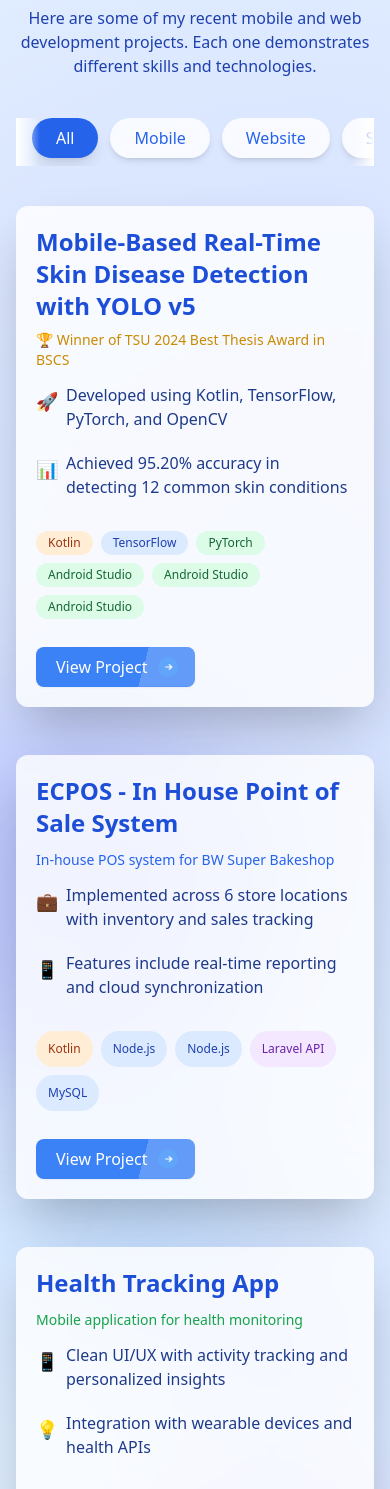
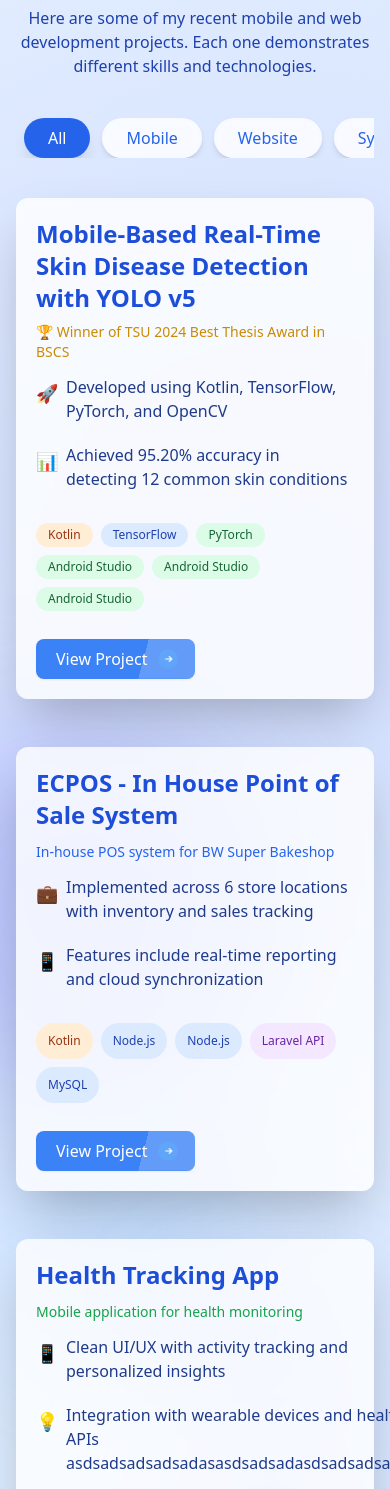
Before and after one commit to Raysantos22/Portfolio, a React (Vite) app: page / in a window 390 px wide. Shown: the part 1110-2599 px from the top of the page. Built offline with nearby package versions, Linux system fonts and the light colour scheme.

Commit message:
portoflio sample push2

```diff
--- a/src/Pages/Home/index.jsx
+++ b/src/Pages/Home/index.jsx
@@ -830,7 +830,7 @@ const ProjectModal = ({ project, isOpen, onClose, darkMode }) => {
         },
         {
           icon: "💡",
-          text: "Integration with wearable devices and health APIs "
+          text: "Integration with wearable devices and health APIs asdsadsadsadsadasasdsadsadasdsadsadsazasda"
         },
         {
           icon: "🔔",
@@ -906,7 +906,7 @@ const ProjectModal = ({ project, isOpen, onClose, darkMode }) => {
         },
         {
           icon: "💡",
-          text: "Integration with wearable devices and health APIs "
+          text: "Integration with wearable devices and health APIs asdsadsadsadsadasasdsadsadasdsadsadsazasda"
         },
         {
           icon: "🔔",
@@ -1382,29 +1382,49 @@ useEffect(() => {
 
       {/* Filter Buttons */}
     {/* Filter Buttons */}
-<div className="relative mt-10 mb-10">
-  {/* Scroll container */}
-  <div className="overflow-x-auto px-4 scrollbar-hide sm:px-0">
-    <div className="inline-flex gap-3 sm:justify-center whitespace-nowrap pb-2">
-      {['all', 'mobile', 'website', 'system'].map((filter) => (
-        <div
-          key={filter}
-          onClick={() => setActiveFilter(filter)}
-          className={`inline-block px-6 py-2 rounded-full cursor-pointer transition-all duration-300 transform hover:scale-105 ${
-            activeFilter === filter
-              ? `${darkMode ? 'bg-blue-600 text-white' : 'bg-blue-600 text-white'} shadow-lg`
-              : `${darkMode ? 'bg-gray-800 bg-opacity-70 text-blue-300' : 'bg-white bg-opacity-80 text-blue-600'} backdrop-filter backdrop-blur-sm shadow-md`
-          }`}
-        >
-          {filter.charAt(0).toUpperCase() + filter.slice(1)}
-        </div>
-      ))}
+<div className="mt-10 mb-10 overflow-x-auto whitespace-nowrap px-2 sm:px-0">
+  <div className="inline-flex gap-3 sm:justify-center">
+    <div
+      onClick={() => setActiveFilter('all')}
+      className={`inline-block px-6 py-2 rounded-full cursor-pointer transition-all duration-300 transform hover:scale-105 ${
+        activeFilter === 'all'
+          ? `${darkMode ? 'bg-blue-600 text-white' : 'bg-blue-600 text-white'} shadow-lg`
+          : `${darkMode ? 'bg-gray-800 bg-opacity-70 text-blue-300' : 'bg-white bg-opacity-80 text-blue-600'} backdrop-filter backdrop-blur-sm shadow-md`
+      }`}
+    >
+      All
+    </div>
+    <div
+      onClick={() => setActiveFilter('mobile')}
+      className={`inline-block px-6 py-2 rounded-full cursor-pointer transition-all duration-300 transform hover:scale-105 ${
+        activeFilter === 'mobile'
+          ? `${darkMode ? 'bg-blue-600 text-white' : 'bg-blue-600 text-white'} shadow-lg`
+          : `${darkMode ? 'bg-gray-800 bg-opacity-70 text-blue-300' : 'bg-white bg-opacity-80 text-blue-600'} backdrop-filter backdrop-blur-sm shadow-md`
+      }`}
+    >
+      Mobile
+    </div>
+    <div
+      onClick={() => setActiveFilter('website')}
+      className={`inline-block px-6 py-2 rounded-full cursor-pointer transition-all duration-300 transform hover:scale-105 ${
+        activeFilter === 'website'
+          ? `${darkMode ? 'bg-blue-600 text-white' : 'bg-blue-600 text-white'} shadow-lg`
+          : `${darkMode ? 'bg-gray-800 bg-opacity-70 text-blue-300' : 'bg-white bg-opacity-80 text-blue-600'} backdrop-filter backdrop-blur-sm shadow-md`
+      }`}
+    >
+      Website
+    </div>
+    <div
+      onClick={() => setActiveFilter('system')}
+      className={`inline-block px-6 py-2 rounded-full cursor-pointer transition-all duration-300 transform hover:scale-105 ${
+        activeFilter === 'system'
+          ? `${darkMode ? 'bg-blue-600 text-white' : 'bg-blue-600 text-white'} shadow-lg`
+          : `${darkMode ? 'bg-gray-800 bg-opacity-70 text-blue-300' : 'bg-white bg-opacity-80 text-blue-600'} backdrop-filter backdrop-blur-sm shadow-md`
+      }`}
+    >
+      System
     </div>
   </div>
-
-  {/* Left & Right Fade Overlay for Visual Cue */}
-  <div className="pointer-events-none absolute top-0 left-0 h-full w-6 bg-gradient-to-r from-[var(--tw-gradient-from)] to-transparent from-white dark:from-gray-900 z-10" />
-  <div className="pointer-events-none absolute top-0 right-0 h-full w-6 bg-gradient-to-l from-[var(--tw-gradient-from)] to-transparent from-white dark:from-gray-900 z-10" />
 </div>
 </div>
 
@@ -3095,13 +3115,6 @@ useEffect(() => {
             opacity: 0.95;
           }
         }
-          .scrollbar-hide::-webkit-scrollbar {
-  display: none;
-}
-.scrollbar-hide {
-  -ms-overflow-style: none;  /* IE/Edge */
-  scrollbar-width: none;     /* Firefox */
-}
 
         .breathing-title {
           animation: gentle-breathing 3s ease-in-out infinite;
```
